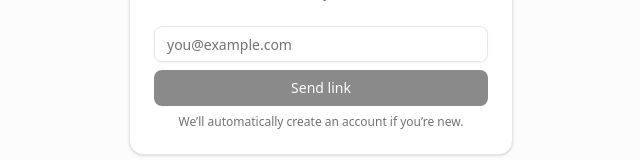
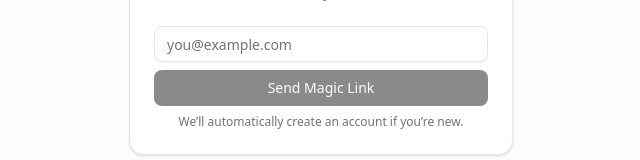
Before and after one commit to deomiarn/framer-builder, a React (Vite) app in the folder apps/builder-ui/: page /login in a window 1280 px wide. Shown: the part 369-529 px from the top of the page, without its empty margins (319-959 px from the left). Built offline with nearby package versions, Linux system fonts and the light colour scheme; no server answers.

Commit message:
feat: enhance email login form with loading spinner and button state management

```diff
--- a/apps/builder-ui/src/features/auth/components/EmailLoginForm.tsx
+++ b/apps/builder-ui/src/features/auth/components/EmailLoginForm.tsx
@@ -7,6 +7,7 @@ import { Button } from "@/shared/components/ui/button.tsx";
 import { useAuthCtx } from "@/features/auth/AuthContext.ts";
 import { SuccessCard } from "@/features/auth/components/SuccessCard.tsx";
 import { ChevronLeftIcon } from "lucide-react";
+import Spinner from "@/shared/components/ui/spinner.tsx";
 
 export function EmailLoginForm() {
   const { signIn } = useAuthCtx();
@@ -16,7 +17,7 @@ export function EmailLoginForm() {
   const {
     register,
     handleSubmit,
-    formState: { errors, isValid, touchedFields, isSubmitted },
+    formState: { errors, isValid, touchedFields, isSubmitting, isSubmitted },
   } = useForm<LoginInput>({
     resolver: zodResolver(LoginSchema),
     mode: "onSubmit",
@@ -69,8 +70,19 @@ export function EmailLoginForm() {
         <p className="text-destructive text-sm">{errors.email.message}</p>
       )}
       {errorMsg && <p className="text-destructive text-sm">{errorMsg}</p>}
-      <Button className="w-full" disabled={!isValid}>
-        Send link
+      <Button
+        className="w-full"
+        disabled={!isValid || isSubmitting}
+        type="submit"
+      >
+        {isSubmitting ? (
+          <>
+            <Spinner />
+            "Sending..."
+          </>
+        ) : (
+          "Send Magic Link"
+        )}
       </Button>
       <p className="text-xs text-muted-foreground text-center">
         We’ll automatically create an account if you’re new.
```
